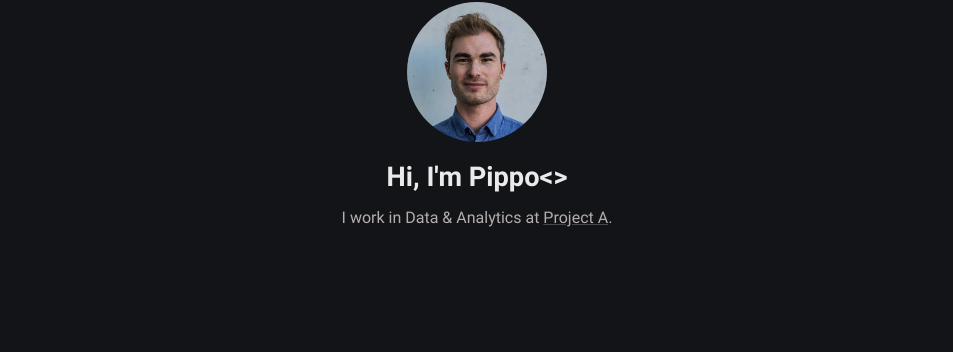
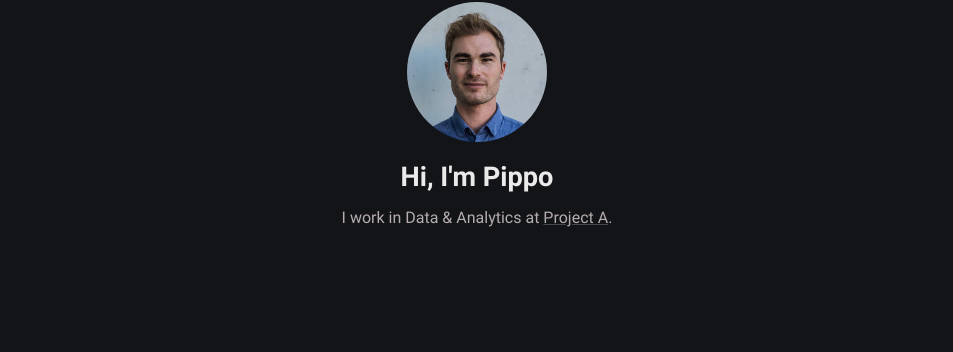
Before and after one commit to pippowie/pippowie.github.io, a Jekyll site: the page built from index.md, in a window 1280 px wide. Shown: the part 166-518 px from the top of the page, without its empty margins (163-1116 px from the left). Built offline with Jekyll 4.4.1, drawn with Linux system fonts in a browser that asks for light colours.

Commit message:
author.html: changed

```diff
--- a/_includes/author.html
+++ b/_includes/author.html
@@ -4,6 +4,6 @@
     src="{{ site.author.avatar }}"
     alt="{{ site.author.username }}"
   />
-  <h2 class="author-name">Hi, I'm <span>{{ site.author.name }}<></h2>
+  <h2 class="author-name">Hi, I'm <span>{{ site.author.name }}<span></h2>
   <p class="author-bio">{{ site.author.bio }}</p>
 </div>
```
